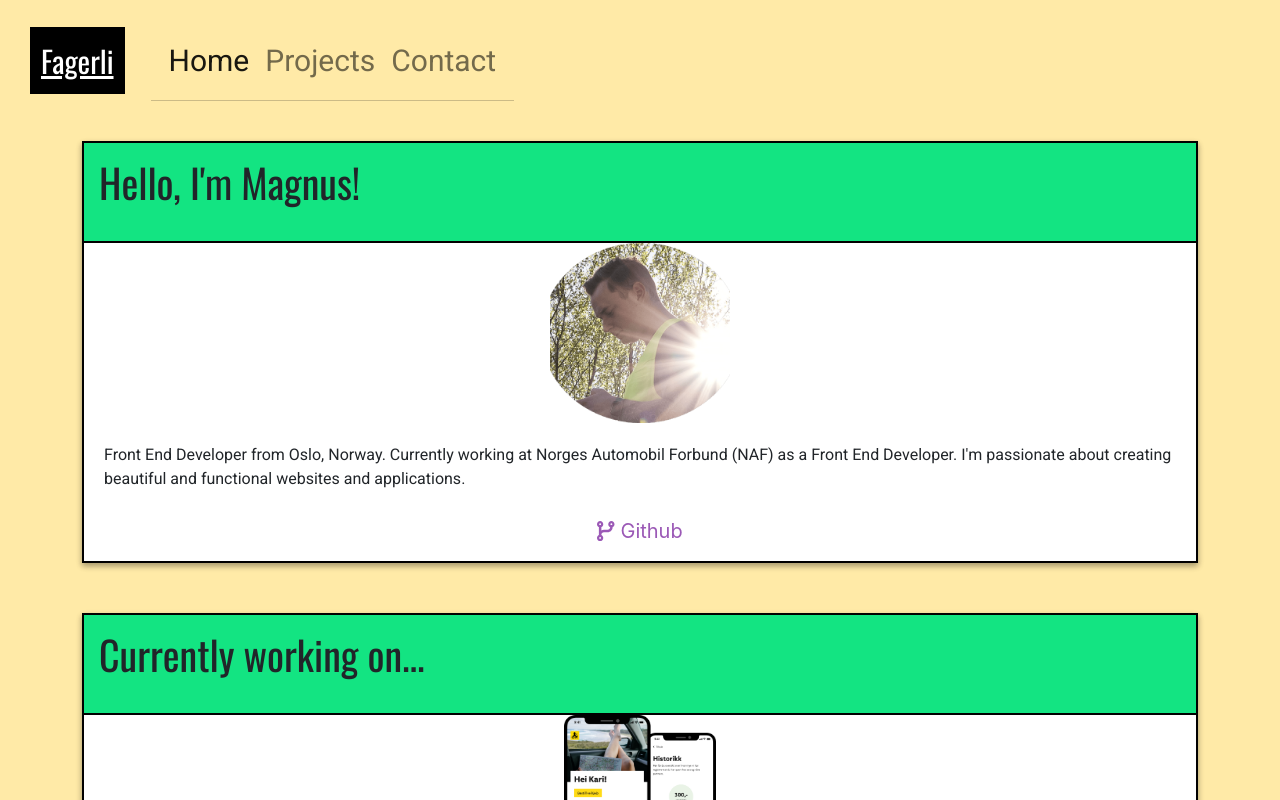
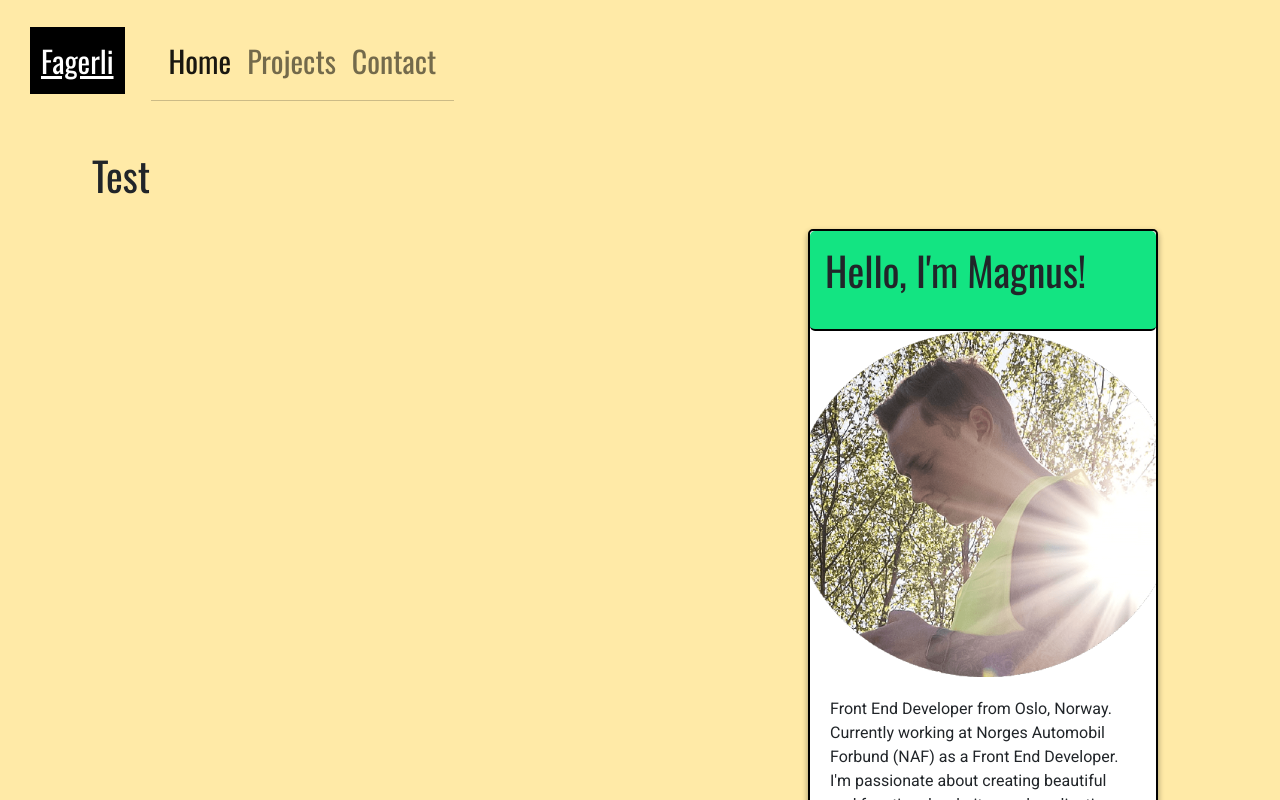
Before and after one commit to MagnusFagerli/NoroffFEU-Portf-2, a React (Create React App) app in the folder portfolio-2/: page / in a window 1280 px wide. Shown: the top 800 px of the page. Built offline with nearby package versions, Linux system fonts and the light colour scheme.

Commit message:
update
fix readme and some styling changes

```diff
--- a/portfolio-2/src/components/home/Home.js
+++ b/portfolio-2/src/components/home/Home.js
@@ -1,11 +1,16 @@
 import React from "react";
 import Cards from "../portfolio/cards/Cards";
+import Header from "../headers/Header";
 import iphoneView from "../../images/iphoneView.png";
 import selfie from "../../images/selfie.png";
 
 function Home() {
   return (
     <>
+      <div className="homeIntro">
+        <Header>Test</Header>
+      </div>
+      <div className="homeCards">
         <Cards
           header="Hello, I'm Magnus!"
           image={selfie}
@@ -19,6 +24,7 @@ function Home() {
           p="Currently working on our Membership App at NAF, which is created with React Native and Typescript."
           href="https://medlemsapp.naf.no/"
         />
+      </div>
     </>
   );
 }
--- a/portfolio-2/src/sass/partials/_cards.scss
+++ b/portfolio-2/src/sass/partials/_cards.scss
@@ -3,17 +3,20 @@
     background-color: white;
     box-shadow: rgba(0, 0, 0, 0.16) 0px 3px 6px, rgba(0, 0, 0, 0.23) 0px 3px 6px;
     margin-bottom: 50px;
+    border-radius: 5px;
 }
 
 .headerContent {
     background-color: #13e482;
     border-bottom: 2px solid black;
     padding: 5px;
+    width: 100%;
+    border-radius: 5px;
 }
 
 .projectImage {
-    height: 180px;
-    width: auto;
+    height: auto;
+    width: 100%;
     display: flex;
     margin: auto;
 }
@@ -31,6 +34,7 @@
 }
 
 .links a {
+    display: flex;
     text-decoration: none;
     font-size: 20px;
     margin: 5px;
@@ -44,3 +48,47 @@
     margin-top: -40px;
     margin-bottom: 40px;
 }
+
+.homeIntro {
+    display: none;
+}
+
+@media screen and (min-width: 768px) {
+    .homeCards {
+        width: 400px;
+        margin: auto;
+    }
+
+    .cards {
+        width: 550px;
+        display: flex;
+        flex-wrap: wrap;
+        margin: auto;
+    }
+
+    .projectImage {
+        height: auto;
+        width: 100%;
+        display: flex;
+        margin: auto;
+    }
+
+    .linkButton {
+        margin-top: 10px;
+    }
+}
+
+@media screen and (min-width: 1200px) {
+    .homeCards {
+        display: flex;
+        flex-wrap: wrap;
+        margin-right: 40px;
+        width: 350px;
+        height: auto;
+        justify-content: space-between;
+    }
+
+    .homeIntro {
+        display: flex;
+    }
+}
--- a/portfolio-2/src/sass/partials/_typography.scss
+++ b/portfolio-2/src/sass/partials/_typography.scss
@@ -5,6 +5,10 @@ h1, h2, h3 {
 }
 
 .navlink {
+    font-family: 'Oswald', sans-serif;
+}
+
+a {
     font-family: 'Oswald', sans-serif;
 }
 
```
Also changed, not shown: portfolio-2/src/images/selfie 2.png (added), 1 other file (tests, documents, lock files or other folders). Lines whose indentation alone changed are shown as unchanged.
